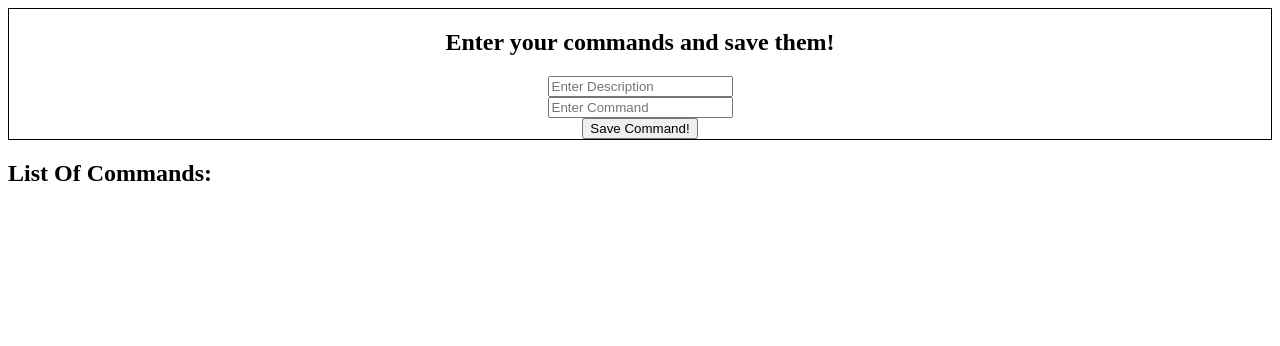
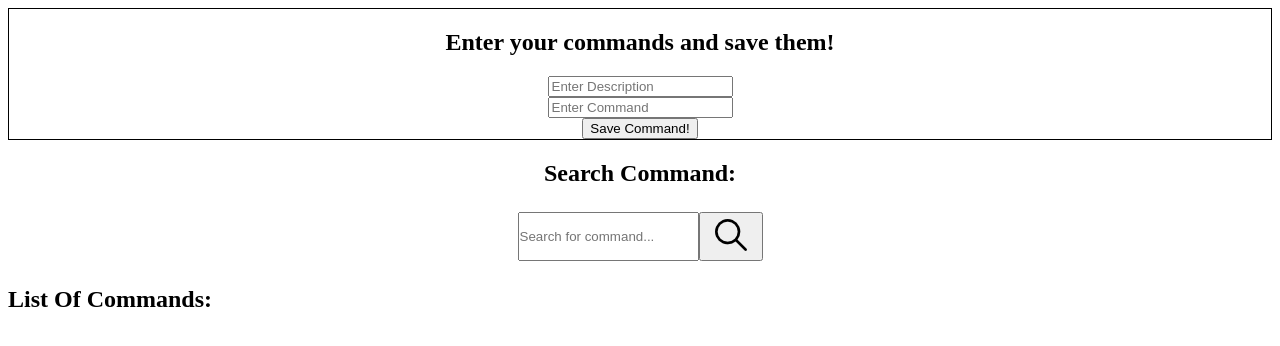
Before and after one commit to jimmytran16/CLICommandArchives, a Flask app: page / in a window 1280 px wide. Shown: the top 346 px of the page. Run offline with Flask 2, Linux system fonts and the light colour scheme; data that the repository does not hold is empty.

Commit message:
added search bar

```diff
--- a/main/routes/routes.py
+++ b/main/routes/routes.py
@@ -6,7 +6,18 @@ from flask import render_template, request, redirect, url_for
 @app.route('/')
 def home():
     commands = mongo.db.commands.find({})
+    print(commands)
     return render_template('index.html',commands=commands)
+
+# route to search a particular command using keywords
+@app.route('/search')
+def search():
+    if not request.args.get('keyword') or 'keyword' not in request.args or not request.args:
+        return redirect(url_for('home'))
+    else:
+        keyword = request.args.get('keyword')
+        commands = mongo.db.commands.find({ '$or': [{'Description': {'$regex': keyword}}, {'Command': {'$regex': keyword}}] })
+        return render_template('index.html',commands=commands)
 
 # route to store the command
 @app.route('/saveCommand')
--- a/main/templates/index.html
+++ b/main/templates/index.html
@@ -3,6 +3,7 @@
 
 <head>
   <meta charset="utf-8">
+  <meta name="viewport" content="width=device-width, initial-scale=1.0">
   <link rel="stylesheet" href="{{ url_for('static',filename='css/styles.css') }}">
   <title>Command Archive</title>
 </head>
@@ -11,11 +12,25 @@
   <div style="text-align:center;border:1px black solid;">
     <h2>Enter your commands and save them!</h2>
     <form action="/saveCommand" method="GET">
-      <input style="display: block;margin:0 auto;" name="description" placeholder="Enter Description" />
-      <input style="display:block;margin:0 auto;" name="command" placeholder="Enter Command" />
+      <input style="display: block;margin:0 auto;" name="description" placeholder="Enter Description" required />
+      <input style="display:block;margin:0 auto;" name="command" placeholder="Enter Command" required />
       <button type="submit">Save Command!</button>
     </form>
   </div>
+
+  <section>
+    <div style="text-align: center;">
+      <h2>Search Command:</h2>
+      <div style="padding:5px;" class="searchbar-container">
+        <form style="display:inline-flex;" method="GET" action="/search" >
+          <input style="padding:5px 0px;" name="keyword" placeholder="Search for command..." />
+          <button type="submit">
+            <img style="margin:0px 4px;padding:4px;" src="{{ url_for('static',filename='img/loupe.png') }}" />
+          </button>
+        </form>
+      </div>
+    </div>
+  </section>
 
   <section>
     <h2>List Of Commands:</h2>
@@ -32,7 +47,7 @@
         </div>
         <div style="display: inline-block;">
           <a href="/deleteCommand/{{ command['_id'] }}">
-            <button type="button" style="color:red;">Delete command!</button>
+            <button disabled type="button" style="color:red;">Delete command!</button>
           </a>
           <button class="copy-to-clipboard" value="{{ command['Command'] }}">Copy to clipboard</button>
         </div>
```
Also changed, not shown: main/static/img/loupe.png (added).
